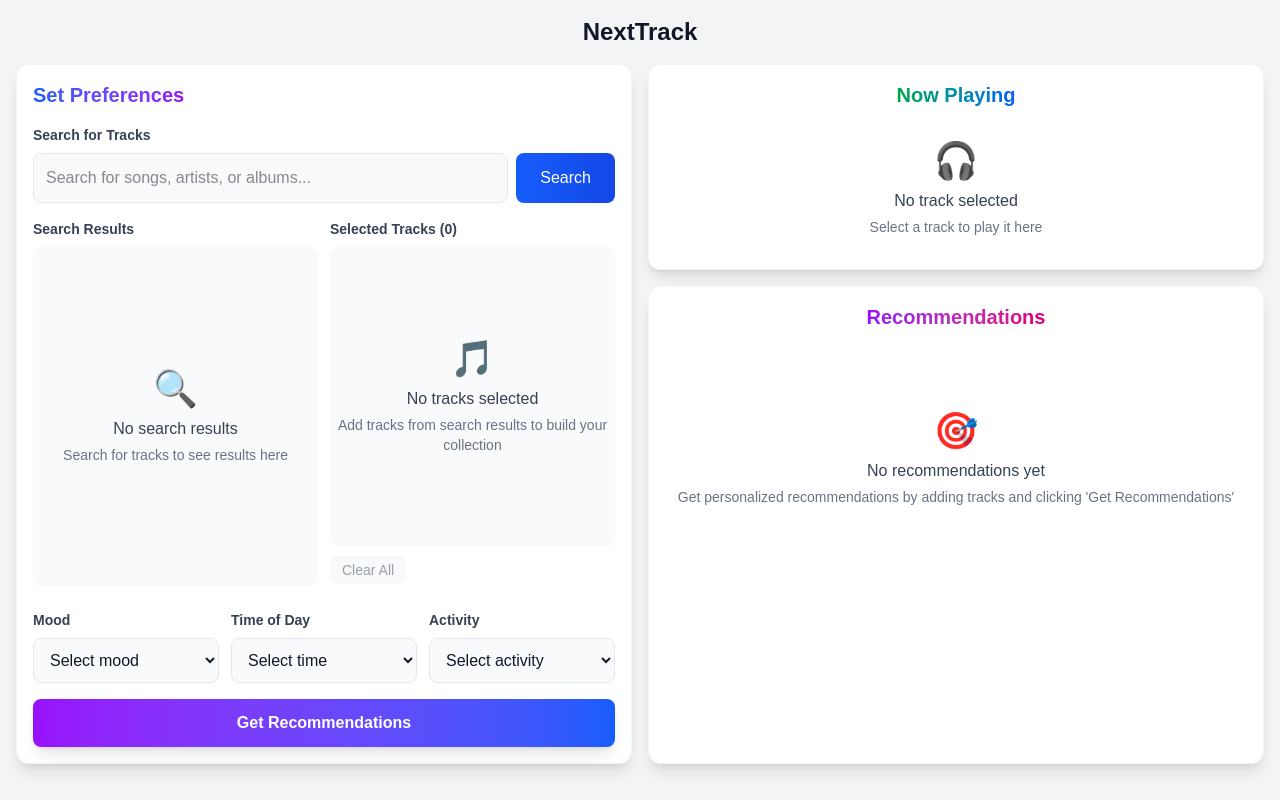
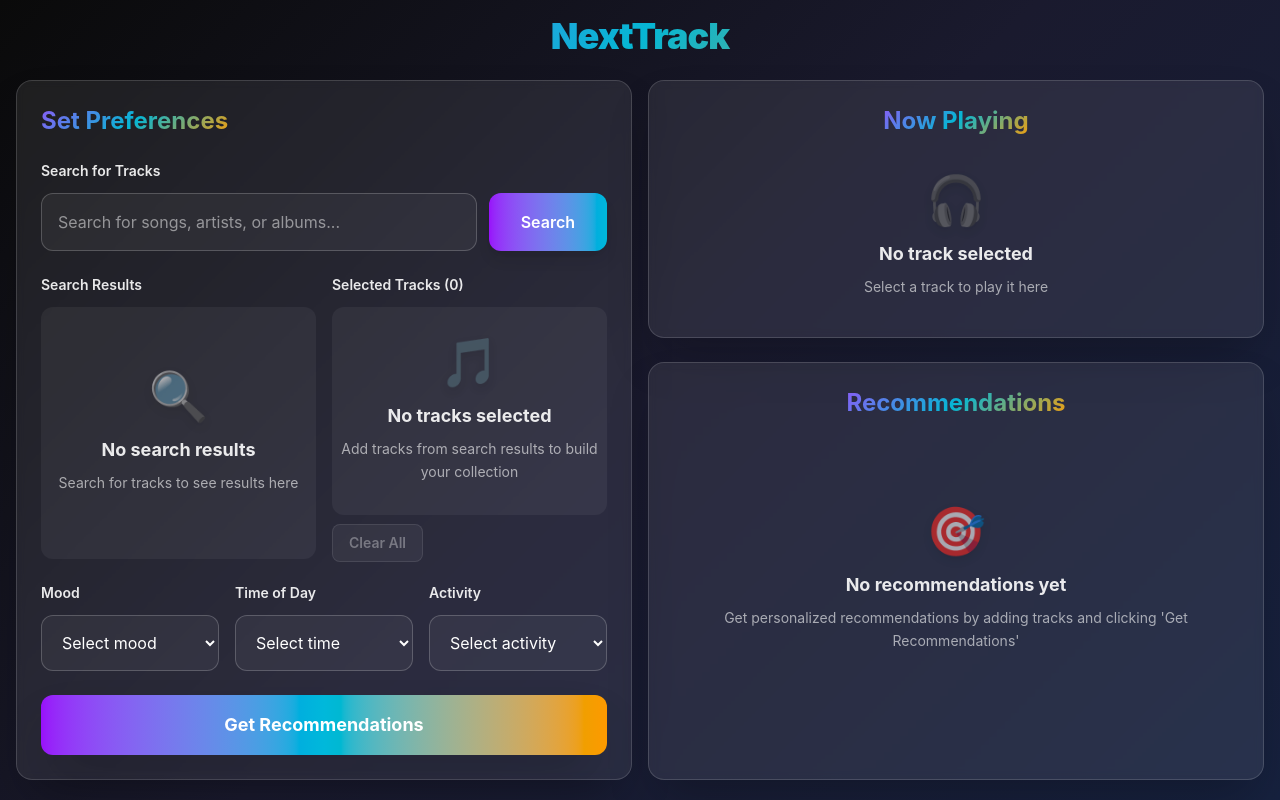
Before and after one commit to zayLatt25/NextTrack, a Next.js app: page / in a window 1280 px wide. Built offline with nearby package versions, Linux system fonts and the light colour scheme.

Commit message:
redesign UI

```diff
--- a/src/app/globals.css
+++ b/src/app/globals.css
@@ -5,8 +5,15 @@
 @tailwind utilities;
 
 :root {
-  --background: #ffffff;
-  --foreground: #171717;
+  --background: #0a0a0a;
+  --foreground: #f8fafc;
+  --primary: #8b5cf6;
+  --secondary: #06b6d4;
+  --accent: #f59e0b;
+  --surface: #1a1a1a;
+  --surface-light: #2a2a2a;
+  --border: #374151;
+  --text-muted: #9ca3af;
 }
 
 @theme inline {
@@ -16,17 +23,69 @@
   --font-mono: var(--font-geist-mono);
 }
 
-@media (prefers-color-scheme: dark) {
-  :root {
-    --background: #0a0a0a;
-    --foreground: #ededed;
-  }
+body {
+  background: linear-gradient(135deg, #0a0a0a 0%, #1a1a2e 50%, #16213e 100%);
+  color: var(--foreground);
+  font-family: 'Inter', -apple-system, BlinkMacSystemFont, 'Segoe UI', Roboto, sans-serif;
+  overflow: hidden;
+  height: 100vh;
+  min-height: 100vh;
 }
 
-body {
-  background: var(--background);
-  color: var(--foreground);
-  font-family: Arial, Helvetica, sans-serif;
-  overflow: hidden;
-  height: 100vh;
+/* Custom scrollbar */
+::-webkit-scrollbar {
+  width: 6px;
 }
+
+::-webkit-scrollbar-track {
+  background: var(--surface);
+  border-radius: 3px;
+}
+
+::-webkit-scrollbar-thumb {
+  background: linear-gradient(180deg, var(--primary), var(--secondary));
+  border-radius: 3px;
+}
+
+::-webkit-scrollbar-thumb:hover {
+  background: linear-gradient(180deg, #7c3aed, #0891b2);
+}
+
+/* Smooth transitions */
+* {
+  transition: all 0.2s cubic-bezier(0.4, 0, 0.2, 1);
+}
+
+/* Subtle glow effects - reduced for performance */
+.glow-purple {
+  box-shadow: 0 4px 12px rgba(139, 92, 246, 0.15);
+}
+
+.glow-cyan {
+  box-shadow: 0 4px 12px rgba(6, 182, 212, 0.15);
+}
+
+.glow-amber {
+  box-shadow: 0 4px 12px rgba(245, 158, 11, 0.15);
+}
+
+/* Gradient text */
+.gradient-text {
+  background: linear-gradient(135deg, var(--primary), var(--secondary), var(--accent));
+  -webkit-background-clip: text;
+  -webkit-text-fill-color: transparent;
+  background-clip: text;
+}
+
+/* Glass morphism effect - reduced blur for performance */
+.glass {
+  background: rgba(255, 255, 255, 0.08);
+  backdrop-filter: blur(4px);
+  border: 1px solid rgba(255, 255, 255, 0.15);
+}
+
+/* Static gradient background - reduced animation for performance */
+.animated-bg {
+  background: linear-gradient(135deg, #0a0a0a 0%, #1a1a2e 50%, #16213e 100%);
+  /* Removed animation for better performance */
+}
--- a/src/app/page.tsx
+++ b/src/app/page.tsx
@@ -175,29 +175,29 @@ export default function Home() {
   };
 
   return (
-    <div className="h-screen overflow-hidden p-4 bg-gray-100 flex flex-col">
-      <h1 className="text-2xl font-extrabold mb-4 text-gray-900 text-center flex-shrink-0">
+    <div className="h-screen overflow-hidden p-4 animated-bg flex flex-col">
+      <h1 className="text-4xl font-black mb-6 text-center flex-shrink-0 gradient-text tracking-tight">
         NextTrack
       </h1>
 
       {/* Main Content Grid */}
       <div className="grid grid-cols-1 lg:grid-cols-2 gap-4 flex-1 min-h-0">
         {/* Recommendation Form */}
-        <div className="p-4 bg-white rounded-xl shadow-lg border border-gray-100 flex flex-col h-[700px]">
-          <h2 className="text-xl font-bold mb-4 text-gray-900 flex items-center flex-shrink-0">
-            <span className="bg-gradient-to-r from-blue-600 to-purple-600 bg-clip-text text-transparent">Set Preferences</span>
+        <div className="p-6 glass rounded-2xl shadow-2xl border border-white/10 flex flex-col h-[700px]">
+          <h2 className="text-2xl font-bold mb-6 text-white flex items-center flex-shrink-0">
+            <span className="gradient-text">Set Preferences</span>
           </h2>
 
           {/* Search Section - Always at the top */}
-          <div className="mb-4 flex-shrink-0">
-            <label className="block text-sm font-semibold text-gray-700 mb-2">
+          <div className="mb-6 flex-shrink-0">
+            <label className="block text-sm font-semibold text-white/90 mb-3">
               Search for Tracks
             </label>
-            <div className="flex gap-2">
+            <div className="flex gap-3">
               <input
                 type="text"
                 placeholder="Search for songs, artists, or albums..."
-                className="flex-1 p-3 border border-gray-200 rounded-lg bg-gray-50 text-gray-900 focus:ring-2 focus:ring-blue-500 focus:border-transparent transition-all duration-200"
+                className="flex-1 p-4 border border-white/20 rounded-xl bg-white/5 text-white placeholder-white/50 focus:ring-2 focus:ring-purple-500 focus:border-purple-400 transition-all duration-300"
                 value={searchQuery}
                 onChange={(e) => setSearchQuery(e.target.value)}
                 onKeyPress={(e) => e.key === 'Enter' && searchTracks()}
@@ -205,7 +205,7 @@ export default function Home() {
               <button
                 onClick={searchTracks}
                 disabled={searchLoading}
-                className="px-6 py-3 bg-gradient-to-r from-blue-600 to-blue-700 text-white rounded-lg hover:from-blue-700 hover:to-blue-800 disabled:opacity-50 transition-all duration-200 font-medium"
+                className="px-8 py-4 bg-gradient-to-r from-purple-600 to-cyan-500 text-white rounded-xl hover:from-purple-700 hover:to-cyan-600 disabled:opacity-50 transition-all duration-300 font-semibold shadow-lg hover:shadow-lg"
               >
                 {searchLoading ? (
                   <svg className="animate-spin h-5 w-5" viewBox="0 0 24 24">
@@ -220,36 +220,36 @@ export default function Home() {
           </div>
 
           {/* Search Results and Selected Tracks - Flexible middle section */}
-          <div className="grid grid-cols-1 lg:grid-cols-2 gap-3 mb-6 flex-1 min-h-0">
+          <div className="grid grid-cols-1 lg:grid-cols-2 gap-4 mb-6 flex-1 min-h-0">
             {/* Search Results */}
             <div className="flex flex-col min-h-0">
-              <h3 className="text-sm font-semibold text-gray-700 mb-2 flex-shrink-0">Search Results</h3>
+              <h3 className="text-sm font-semibold text-white/90 mb-3 flex-shrink-0">Search Results</h3>
               <div className="flex-1 min-h-0">
                 {searchLoading ? (
-                  <div className="h-full overflow-y-auto space-y-2 bg-gray-50 rounded-lg p-3">
-                    <div className="space-y-2">
+                  <div className="h-full overflow-y-auto space-y-3 bg-white/5 rounded-xl p-4 backdrop-blur-sm">
+                    <div className="space-y-3">
                       {Array.from({ length: 4 }).map((_, index) => (
                         <TrackSkeleton key={index} />
                       ))}
                     </div>
                   </div>
                 ) : searchResults.length > 0 ? (
-                  <div className="h-full overflow-y-auto space-y-2 bg-gray-50 rounded-lg p-3">
+                  <div className="h-full overflow-y-auto space-y-3 bg-white/5 rounded-xl p-4">
                     {searchResults.map((track) => (
                       <div
                         key={track.id}
-                        className="flex items-center justify-between p-3 bg-white border border-gray-200 rounded-lg hover:shadow-md transition-all duration-200"
+                        className="flex items-center justify-between p-4 bg-white/10 border border-white/20 rounded-xl hover:bg-white/20 hover:shadow-lg transition-all duration-300 group"
                       >
                         <div className="flex-1 min-w-0">
-                          <div className="font-medium text-gray-900 truncate">{track.name}</div>
-                          <div className="text-sm text-gray-600 truncate">{track.artists[0]?.name}</div>
+                          <div className="font-semibold text-white truncate group-hover:text-purple-300 transition-colors">{track.name}</div>
+                          <div className="text-sm text-white/70 truncate">{track.artists[0]?.name}</div>
                         </div>
                         <button
                           onClick={() => isTrackSelected(track.id) ? removeTrackFromCollection(track.id) : addTrackToCollection(track)}
-                          className={`px-3 py-2 text-xs rounded-lg font-medium transition-all duration-200 flex-shrink-0 ${
+                          className={`px-4 py-2 text-xs rounded-lg font-semibold transition-all duration-300 flex-shrink-0 ${
                             isTrackSelected(track.id)
-                              ? 'bg-red-100 text-red-700 hover:bg-red-200 border border-red-200'
-                              : 'bg-green-100 text-green-700 hover:bg-green-200 border border-green-200'
+                              ? 'bg-red-500/20 text-red-300 hover:bg-red-500/30 border border-red-400/30'
+                              : 'bg-green-500/20 text-green-300 hover:bg-green-500/30 border border-green-400/30'
                           }`}
                         >
                           {isTrackSelected(track.id) ? 'Remove' : 'Add'}
@@ -258,7 +258,7 @@ export default function Home() {
                     ))}
                   </div>
                 ) : (
-                  <div className="h-full flex items-center justify-center bg-gray-50 rounded-lg">
+                  <div className="h-full flex items-center justify-center bg-white/5 rounded-xl">
                     <EmptyState
                       icon="🔍"
                       title="No search results"
@@ -271,23 +271,23 @@ export default function Home() {
 
             {/* Selected Tracks */}
             <div className="flex flex-col min-h-0">
-              <h3 className="text-sm font-semibold text-gray-700 mb-2 flex-shrink-0">Selected Tracks ({selectedTracks.length})</h3>
+              <h3 className="text-sm font-semibold text-white/90 mb-3 flex-shrink-0">Selected Tracks ({selectedTracks.length})</h3>
               <div className="flex-1 min-h-0 flex flex-col">
-                <div className="flex-1 min-h-0 bg-gray-50 rounded-lg">
+                <div className="flex-1 min-h-0 bg-white/5 rounded-xl">
                   {selectedTracks.length > 0 ? (
-                    <div className="h-full overflow-y-auto space-y-2 p-3">
+                    <div className="h-full overflow-y-auto space-y-3 p-4">
                       {selectedTracks.map((track) => (
                         <div
                           key={track.id}
-                          className="flex items-center justify-between p-3 bg-white border border-gray-200 rounded-lg hover:shadow-md transition-all duration-200"
+                          className="flex items-center justify-between p-4 bg-white/10 border border-white/20 rounded-xl hover:bg-white/20 hover:shadow-lg transition-all duration-300 group"
                         >
                           <div className="flex-1 min-w-0">
-                            <div className="font-medium text-gray-900 truncate">{track.name}</div>
-                            <div className="text-sm text-gray-600 truncate">{track.artists[0]?.name}</div>
+                            <div className="font-semibold text-white truncate group-hover:text-cyan-300 transition-colors">{track.name}</div>
+                            <div className="text-sm text-white/70 truncate">{track.artists[0]?.name}</div>
                           </div>
                           <button
                             onClick={() => removeTrackFromCollection(track.id)}
-                            className="px-3 py-2 bg-red-100 text-red-700 text-xs rounded-lg hover:bg-red-200 font-medium transition-all duration-200 flex-shrink-0"
+                            className="px-4 py-2 bg-red-500/20 text-red-300 text-xs rounded-lg hover:bg-red-500/30 font-semibold transition-all duration-300 flex-shrink-0 border border-red-400/30"
                           >
                             Remove
                           </button>
@@ -304,11 +304,11 @@ export default function Home() {
                     </div>
                   )}
                 </div>
-                <div className="mt-2 h-8 flex items-center flex-shrink-0">
+                <div className="mt-3 h-8 flex items-center flex-shrink-0">
                   <button
                     onClick={() => setSelectedTracks([])}
                     disabled={selectedTracks.length === 0}
-                    className="px-3 py-1 bg-gray-100 text-gray-700 text-sm rounded-lg hover:bg-gray-200 font-medium transition-all duration-200 disabled:opacity-50 disabled:cursor-not-allowed"
+                    className="px-4 py-2 bg-white/10 text-white/70 text-sm rounded-lg hover:bg-white/20 font-semibold transition-all duration-300 disabled:opacity-50 disabled:cursor-not-allowed border border-white/20"
                   >
                     Clear All
                   </button>
@@ -318,56 +318,56 @@ export default function Home() {
           </div>
 
           {/* Preferences - Always at the bottom */}
-          <div className="grid grid-cols-1 sm:grid-cols-2 lg:grid-cols-3 gap-3 mb-4 flex-shrink-0">
+          <div className="grid grid-cols-1 sm:grid-cols-2 lg:grid-cols-3 gap-4 mb-6 flex-shrink-0">
             <div>
-              <label className="block text-sm font-semibold text-gray-700 mb-2">Mood</label>
+              <label className="block text-sm font-semibold text-white/90 mb-3">Mood</label>
               <select
-                className="w-full p-3 border border-gray-200 rounded-lg bg-gray-50 text-gray-900 focus:ring-2 focus:ring-blue-500 focus:border-transparent transition-all duration-200"
+                className="w-full p-4 border border-white/20 rounded-xl bg-white/5 text-white focus:ring-2 focus:ring-purple-500 focus:border-purple-400 transition-all duration-300"
                 onChange={(e) => setMood(e.target.value || undefined)}
               >
-                <option value="">Select mood</option>
+                <option value="" className="bg-gray-800 text-white">Select mood</option>
                 {availableMoods.map((mood) => (
-                  <option key={mood} value={mood} className="capitalize">{mood}</option>
+                  <option key={mood} value={mood} className="capitalize bg-gray-800 text-white">{mood}</option>
                 ))}
               </select>
             </div>
             <div>
-              <label className="block text-sm font-semibold text-gray-700 mb-2">Time of Day</label>
+              <label className="block text-sm font-semibold text-white/90 mb-3">Time of Day</label>
               <select
-                className="w-full p-3 border border-gray-200 rounded-lg bg-gray-50 text-gray-900 focus:ring-2 focus:ring-blue-500 focus:border-transparent transition-all duration-200"
+                className="w-full p-4 border border-white/20 rounded-xl bg-white/5 text-white focus:ring-2 focus:ring-cyan-500 focus:border-cyan-400 transition-all duration-300"
                 onChange={(e) => setTimeOfDay(e.target.value || undefined)}
               >
-                <option value="">Select time</option>
-                <option value="morning">Morning</option>
-                <option value="afternoon">Afternoon</option>
-                <option value="evening">Evening</option>
-                <option value="night">Night</option>
+                <option value="" className="bg-gray-800 text-white">Select time</option>
+                <option value="morning" className="bg-gray-800 text-white">Morning</option>
+                <option value="afternoon" className="bg-gray-800 text-white">Afternoon</option>
+                <option value="evening" className="bg-gray-800 text-white">Evening</option>
+                <option value="night" className="bg-gray-800 text-white">Night</option>
               </select>
             </div>
             <div>
-              <label className="block text-sm font-semibold text-gray-700 mb-2">Activity</label>
+              <label className="block text-sm font-semibold text-white/90 mb-3">Activity</label>
               <select
-                className="w-full p-3 border border-gray-200 rounded-lg bg-gray-50 text-gray-900 focus:ring-2 focus:ring-blue-500 focus:border-transparent transition-all duration-200"
+                className="w-full p-4 border border-white/20 rounded-xl bg-white/5 text-white focus:ring-2 focus:ring-amber-500 focus:border-amber-400 transition-all duration-300"
                 onChange={(e) => setActivity(e.target.value || undefined)}
               >
-                <option value="">Select activity</option>
-                <option value="workout">Workout</option>
-                <option value="study">Study</option>
-                <option value="party">Party</option>
-                <option value="relax">Relax</option>
+                <option value="" className="bg-gray-800 text-white">Select activity</option>
+                <option value="workout" className="bg-gray-800 text-white">Workout</option>
+                <option value="study" className="bg-gray-800 text-white">Study</option>
+                <option value="party" className="bg-gray-800 text-white">Party</option>
+                <option value="relax" className="bg-gray-800 text-white">Relax</option>
               </select>
             </div>
           </div>
 
           {errorMessage && (
-            <div className="mb-3 p-2 bg-red-50 border border-red-200 text-red-700 rounded-lg text-sm flex-shrink-0">{errorMessage}</div>
+            <div className="mb-4 p-4 bg-red-500/10 border border-red-400/30 text-red-300 rounded-xl text-sm flex-shrink-0">{errorMessage}</div>
           )}
 
           {/* Get Recommendations Button - Always at the bottom */}
           <div className="flex-shrink-0">
             <button
               onClick={getRecommendations}
-              className="w-full px-4 py-3 bg-gradient-to-r from-purple-600 to-blue-600 text-white rounded-lg hover:from-purple-700 hover:to-blue-700 disabled:opacity-50 flex items-center justify-center font-semibold text-base transition-all duration-200 shadow-lg hover:shadow-xl"
+              className="w-full px-6 py-4 bg-gradient-to-r from-purple-600 via-cyan-500 to-amber-500 text-white rounded-xl hover:from-purple-700 hover:via-cyan-600 hover:to-amber-600 disabled:opacity-50 flex items-center justify-center font-bold text-lg transition-all duration-300 shadow-2xl hover:shadow-2xl"
               disabled={loading}
             >
               {loading ? (
@@ -383,11 +383,11 @@ export default function Home() {
         </div>
 
         {/* Right Side - Now Playing and Recommendations */}
-        <div className="flex flex-col h-[700px] space-y-4">
+        <div className="flex flex-col h-[700px] space-y-6">
           {/* Now Playing */}
-          <div className="p-4 bg-white rounded-xl shadow-lg border border-gray-100 flex-shrink-0">
-            <h2 className="text-xl font-bold mb-4 text-gray-900 text-center flex items-center justify-center">
-              <span className="bg-gradient-to-r from-green-600 to-blue-600 bg-clip-text text-transparent">Now Playing</span>
+          <div className="p-6 glass rounded-2xl shadow-2xl border border-white/10 flex-shrink-0">
+            <h2 className="text-2xl font-bold mb-6 text-white text-center flex items-center justify-center">
+              <span className="gradient-text">Now Playing</span>
             </h2>
             {selectedTrackId ? (
               <iframe
@@ -399,7 +399,7 @@ export default function Home() {
                 loading="lazy"
               ></iframe>
             ) : (
-              <div className="h-32 flex items-center justify-center">
+              <div className="h-[152px] flex items-center justify-center">
                 <EmptyState
                   icon="🎧"
                   title="No track selected"
@@ -410,11 +410,11 @@ export default function Home() {
           </div>
 
           {/* Recommendations */}
-          <div className="p-4 bg-white rounded-xl shadow-lg border border-gray-100 flex-1 flex flex-col min-h-0">
-            <h2 className="text-xl font-bold mb-4 text-gray-900 text-center flex items-center justify-center flex-shrink-0">
-              <span className="bg-gradient-to-r from-purple-600 to-pink-600 bg-clip-text text-transparent">Recommendations</span>
+          <div className="p-6 glass rounded-2xl shadow-2xl border border-white/10 flex-1 flex flex-col min-h-0">
+            <h2 className="text-2xl font-bold mb-6 text-white text-center flex items-center justify-center flex-shrink-0">
+              <span className="gradient-text">Recommendations</span>
             </h2>
-            <div className="grid grid-cols-1 gap-2 flex-1 overflow-y-auto min-h-0">
+            <div className="grid grid-cols-1 gap-3 flex-1 overflow-y-auto min-h-0">
               {loading ? (
                 Array.from({ length: 3 }).map((_, index) => (
                   <RecommendationSkeleton key={index} />
@@ -423,11 +423,11 @@ export default function Home() {
                 recommendations.map((rec: Recommendation) => (
                   <div
                     key={rec.track?.id || Math.random()}
-                    className="p-4 bg-gray-50 rounded-lg border border-gray-100 hover:shadow-md transition-all duration-200 flex items-center justify-between group"
+                    className="p-5 bg-white/10 rounded-xl border border-white/20 hover:bg-white/20 hover:shadow-lg transition-all duration-300 flex items-center justify-between group"
                   >
                     <div className="flex-1 min-w-0">
                       <div
-                        className="font-semibold text-gray-800 truncate group-hover:text-purple-600 transition-colors duration-200"
+                        className="font-bold text-white truncate group-hover:text-purple-300 transition-colors duration-300"
                         style={{
                           overflow: "hidden",
                           whiteSpace: "nowrap",
@@ -436,10 +436,10 @@ export default function Home() {
                       >
                         {rec.track?.title || "Unknown Title"}
                       </div>
-                      <div className="text-sm text-gray-600 truncate">
+                      <div className="text-sm text-white/70 truncate">
                         {rec.track?.artist || "Unknown Artist"}
                       </div>
-                      <div className="text-xs text-purple-600 font-medium">
+                      <div className="text-xs text-amber-400 font-semibold">
                         Score: {rec.score || 0}
                       </div>
                     </div>
@@ -448,7 +448,7 @@ export default function Home() {
                         console.log("Selected Track ID:", rec.track?.id);
                         setSelectedTrackId(rec.track?.id);
                       }}
-                      className="ml-3 px-3 py-2 bg-gradient-to-r from-green-500 to-emerald-600 text-white text-sm rounded-lg hover:from-green-600 hover:to-emerald-700 font-medium transition-all duration-200 shadow-sm hover:shadow-md"
+                      className="ml-4 px-5 py-3 bg-gradient-to-r from-green-500 to-emerald-600 text-white text-sm rounded-xl hover:from-green-600 hover:to-emerald-700 font-bold transition-all duration-300 shadow-lg hover:shadow-lg"
                     >
                       Play
                     </button>
--- a/src/components/EmptyState.tsx
+++ b/src/components/EmptyState.tsx
@@ -7,10 +7,10 @@ interface EmptyStateProps {
 
 export default function EmptyState({ icon, title, description, className = "" }: EmptyStateProps) {
   return (
-    <div className={`text-center py-8 text-gray-500 ${className}`}>
-      <div className="text-4xl mb-2">{icon}</div>
-      <p className="font-medium text-gray-700">{title}</p>
-      <p className="text-sm text-gray-500 mt-1">{description}</p>
+    <div className={`text-center py-8 text-white/60 ${className}`}>
+      <div className="text-5xl mb-4 filter drop-shadow-lg">{icon}</div>
+      <p className="font-bold text-white/90 text-lg mb-2">{title}</p>
+      <p className="text-sm text-white/60 leading-relaxed">{description}</p>
     </div>
   );
 }
```
Also changed, not shown: src/components/SkeletonLoader.tsx (+13 -13 lines).
